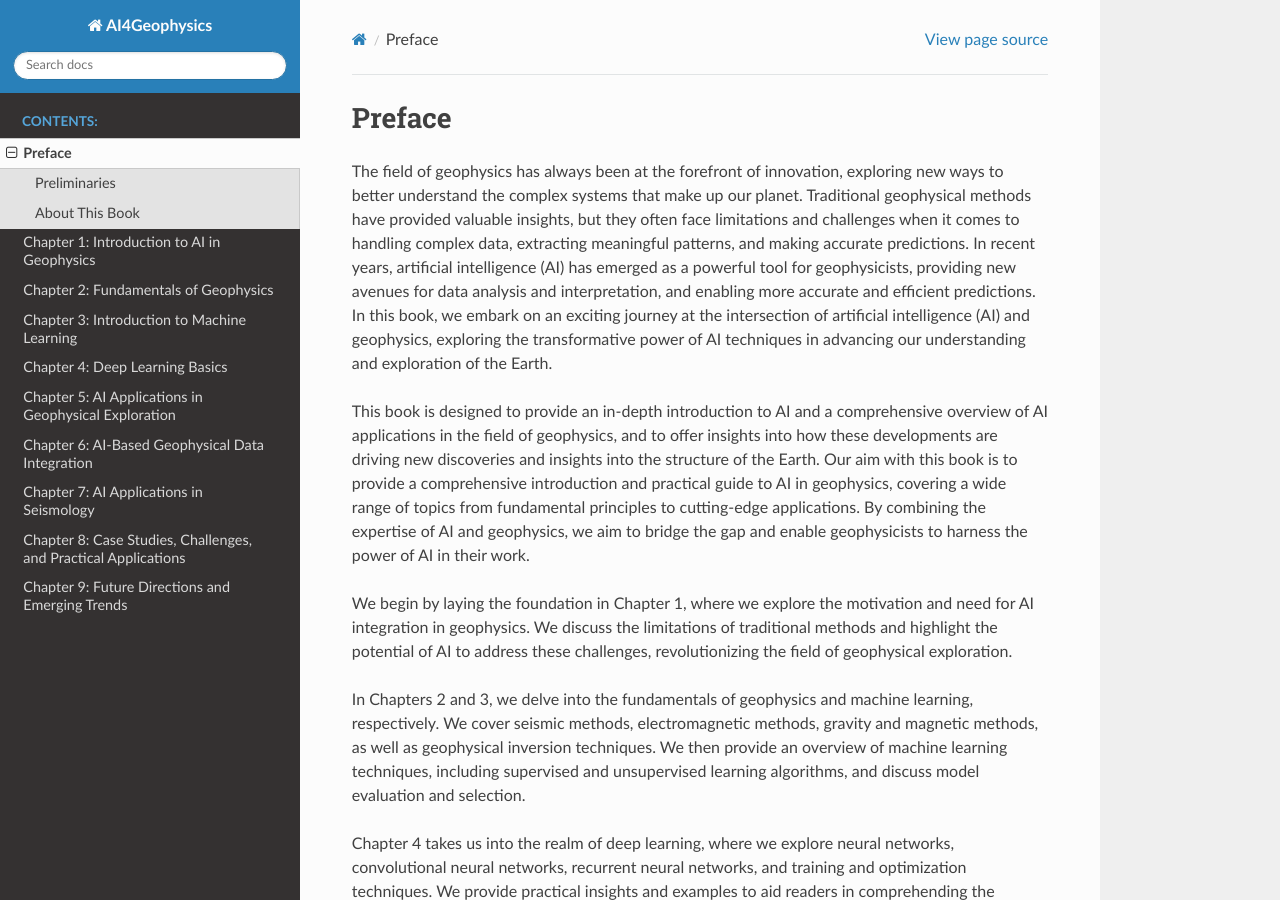
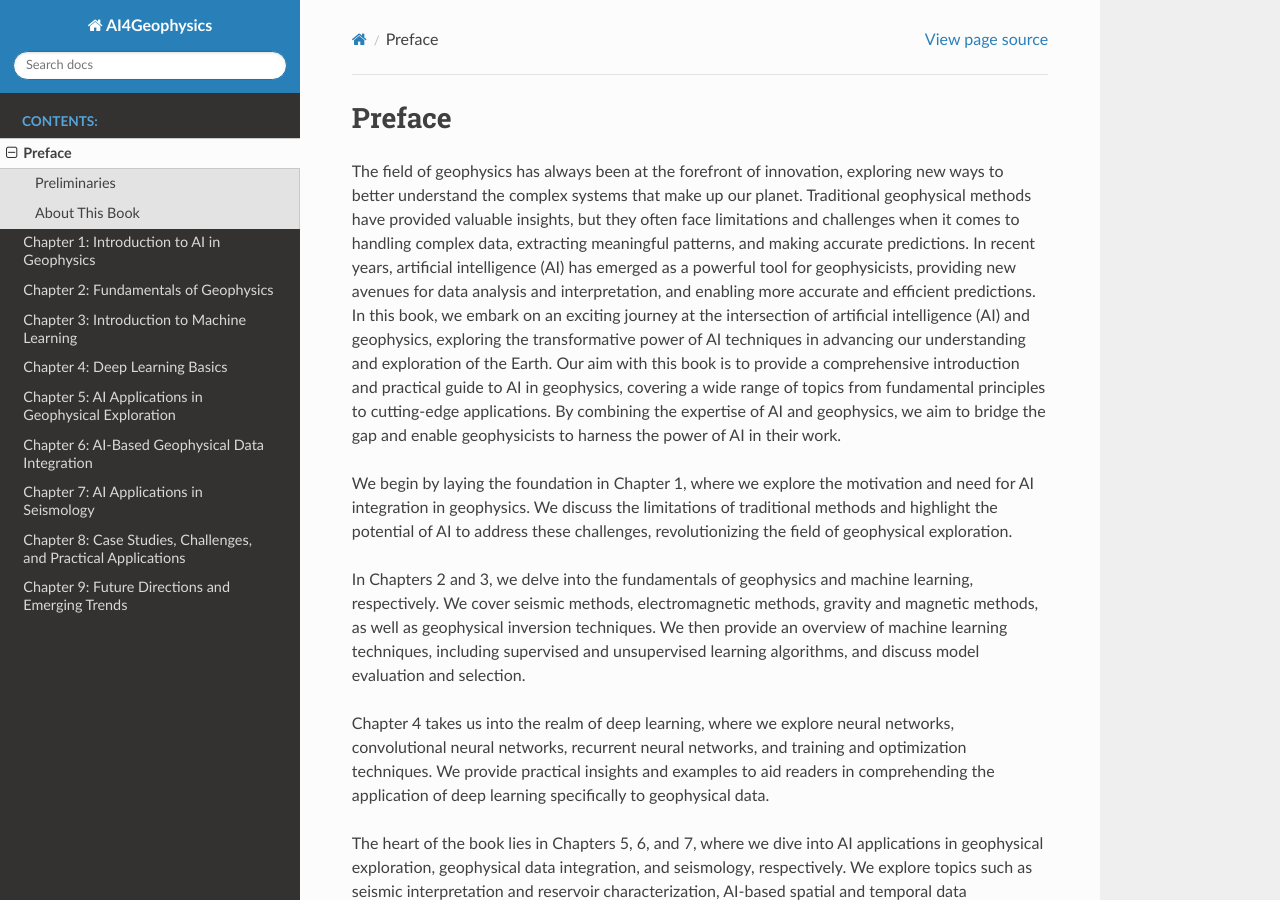
Before and after one commit to TethysSun/ai4geophysics, a Sphinx documentation site: the page built from docs/source/preface/preface.md, in a window 1280 px wide and 900 px high. Built offline with Sphinx 7.4.7 and the Read the Docs theme 2.0.0, drawn with Linux system fonts in a browser that asks for light colours; pages that are not in the unit, such as notebooks, are missing from menus.

Commit message:
Update preface.md

```diff
--- a/docs/source/preface/preface.md
+++ b/docs/source/preface/preface.md
@@ -1,8 +1,6 @@
 # Preface
 
-The field of geophysics has always been at the forefront of innovation, exploring new ways to better understand the complex systems that make up our planet. Traditional geophysical methods have provided valuable insights, but they often face limitations and challenges when it comes to handling complex data, extracting meaningful patterns, and making accurate predictions. In recent years, artificial intelligence (AI) has emerged as a powerful tool for geophysicists, providing new avenues for data analysis and interpretation, and enabling more accurate and efficient predictions. In this book, we embark on an exciting journey at the intersection of artificial intelligence (AI) and geophysics, exploring the transformative power of AI techniques in advancing our understanding and exploration of the Earth.
-
-This book is designed to provide an in-depth introduction to AI and a comprehensive overview of AI applications in the field of geophysics, and to offer insights into how these developments are driving new discoveries and insights into the structure of the Earth. Our aim with this book is to provide a comprehensive introduction and practical guide to AI in geophysics, covering a wide range of topics from fundamental principles to cutting-edge applications. By combining the expertise of AI and geophysics, we aim to bridge the gap and enable geophysicists to harness the power of AI in their work.
+The field of geophysics has always been at the forefront of innovation, exploring new ways to better understand the complex systems that make up our planet. Traditional geophysical methods have provided valuable insights, but they often face limitations and challenges when it comes to handling complex data, extracting meaningful patterns, and making accurate predictions. In recent years, artificial intelligence (AI) has emerged as a powerful tool for geophysicists, providing new avenues for data analysis and interpretation, and enabling more accurate and efficient predictions. In this book, we embark on an exciting journey at the intersection of artificial intelligence (AI) and geophysics, exploring the transformative power of AI techniques in advancing our understanding and exploration of the Earth. Our aim with this book is to provide a comprehensive introduction and practical guide to AI in geophysics, covering a wide range of topics from fundamental principles to cutting-edge applications. By combining the expertise of AI and geophysics, we aim to bridge the gap and enable geophysicists to harness the power of AI in their work.
 
 We begin by laying the foundation in Chapter 1, where we explore the motivation and need for AI integration in geophysics. We discuss the limitations of traditional methods and highlight the potential of AI to address these challenges, revolutionizing the field of geophysical exploration.
 
```
